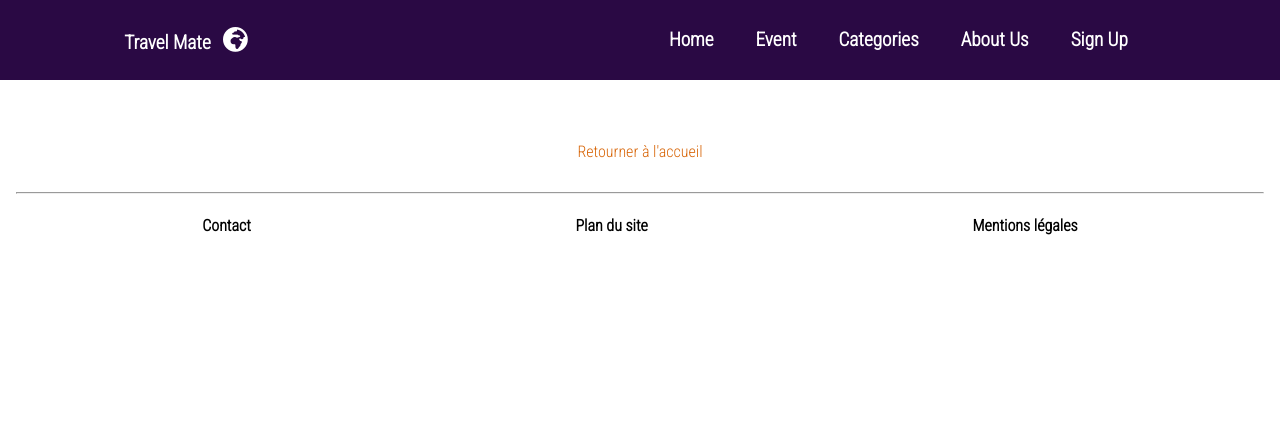
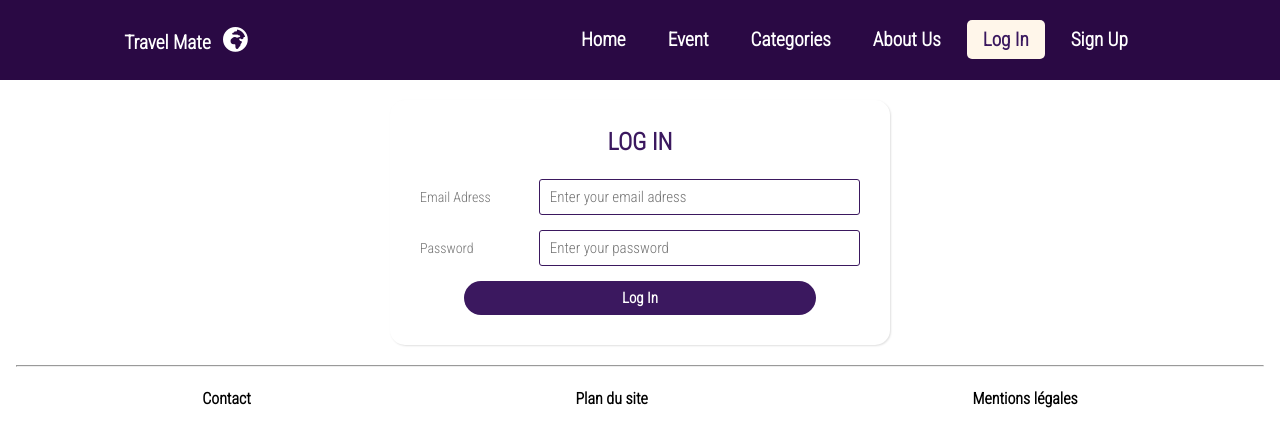
Before and after one commit to VaillantA/code-travel-mate, a React app: page /Login in a window 1280 px wide. Built offline with nearby package versions, Linux system fonts and the light colour scheme; no server answers; a web font is replaced by a local one.

Commit message:
feat: feature/Login input and Login done--DONE

```diff
--- a/src/components/App/index.js
+++ b/src/components/App/index.js
@@ -1,5 +1,7 @@
 // == Import
 import React from 'react';
+import { useEffect } from 'react';
+import { useDispatch, useSelector } from 'react-redux';
 
 // import { BrowserRouter } from 'react-router-dom';
 import NavBar from 'src/components/NavBar';
@@ -7,16 +9,16 @@ import { Switch, Route, Redirect } from 'react-router-dom';
 import Categories from 'src/components/Categories';
 import Events from 'src/components/Events';
 import LoginForm from 'src/components/LoginForm';
+import Login from 'src/components/Login';
 import NotFound from 'src/components/NotFound';
-import './style.scss';
 import Cards from 'src/components/Cards';
 import Searchbar from 'src/components/Searchbar';
 import Footer from 'src/components/Footer';
 import EventDetail from 'src/components/EventDetail';
 
-import { useDispatch, useSelector } from 'react-redux';
-import { useEffect } from 'react';
+
 import Home from '../Home';
+import './style.scss';
 
 // == Composant
 const App = () => {
@@ -54,6 +56,9 @@ const App = () => {
         <Route path="/detailsEvent">
           <EventDetail />
         </Route>
+        <Route path="/Login">
+          <Login />
+        </Route>
         <Route path="/registration">
           <LoginForm />
         </Route>
--- /dev/null
+++ b/src/components/Login/Input.js
@@ -0,0 +1,28 @@
+import PropTypes from 'prop-types';
+import { useDispatch, useSelector } from 'react-redux';
+
+const Input = ({ inputKey, ...props }) => {
+  const value = useSelector((state) => state[inputKey]);
+  const dispatch = useDispatch();
+  const handleChange = (event) => {
+    dispatch({
+      type: 'CHANGE_VALUE',
+      newValue: event.target.value,
+      key: inputKey,
+    });
+  };
+  return (
+
+    <input
+      value={value}
+      onChange={handleChange}
+      {...props}
+    />
+  );
+};
+
+Input.propTypes = {
+  inputKey: PropTypes.string.isRequired,
+};
+
+export default Input;
--- /dev/null
+++ b/src/components/Login/index.js
@@ -0,0 +1,56 @@
+import { useDispatch, useSelector } from 'react-redux';
+
+import { useEffect } from 'react';
+import PropTypes from 'prop-types';
+import Input from './Input';
+
+import './style.scss';
+
+const Login = () => {
+  useEffect(() => {
+    document.title = 'Login';
+  }, []);
+
+  const dispatch = useDispatch();
+  const handleSubmit = (event) => {
+    event.preventDefault();
+    dispatch({
+      type: 'LOGIN',
+    });
+  };
+  return (
+    <div className="container">
+      <div className="title">
+        Log In
+      </div>
+      <div className="form" onSubmit={handleSubmit}>
+        <div className="input-field">
+          <label>Email Adress</label>
+          <Input
+            type="email"
+            aria-label="Email"
+            placeholder="Enter your email adress"
+            className="input"
+            inputKey="userEmail"
+          />
+        </div>
+        <div className="input-field">
+          <label>Password</label>
+          <Input
+            type="password"
+            aria-label="Password"
+            placeholder="Enter your password"
+            className="input"
+            inputKey="userPassword"
+          />
+        </div>
+        <button type="button" className="button">Log In</button>
+      </div>
+    </div>
+  );
+};
+Login.propTypes = {
+
+};
+
+export default Login;
--- a/src/components/NavBar/index.js
+++ b/src/components/NavBar/index.js
@@ -38,6 +38,9 @@ const NavBar = () => {
           <NavLink className="nav-links" to="/about-us">About Us</NavLink>
         </li>
         <li>
+          <NavLink className="nav-links" to="/login">Log In</NavLink>
+        </li>
+        <li>
           <NavLink className="nav-links" to="/registration">Sign Up</NavLink>
         </li>
       </ul>
--- a/src/components/NavBar/style.scss
+++ b/src/components/NavBar/style.scss
@@ -37,7 +37,7 @@ color: #fff;
 
 .nav-menu {
   display : grid;
-  grid-template-columns: repeat(5, auto);
+  grid-template-columns: repeat(6, auto);
   grid-gap: 10px;
   list-style: none;
   text-align: center;
--- a/src/reducers/index.js
+++ b/src/reducers/index.js
@@ -1,10 +1,12 @@
 import { combineReducers } from 'redux';
 import searchBarReducer from './searchBarReducer';
 import eventsReducer from './eventsReducer';
+import loginReducer from './loginReducer';
 
 const rootReducer = combineReducers({
   searchBar: searchBarReducer,
   events: eventsReducer,
+  login: loginReducer,
 });
 
 export default rootReducer;
--- /dev/null
+++ b/src/reducers/loginReducer.js
@@ -0,0 +1,22 @@
+export const initialState = {
+  loading: false,
+};
+
+const reducer = (state = initialState, action = {}) => {
+  switch (action.type) {
+    case 'CHANGE_VALUE':
+      return {
+        ...state,
+        [action.key]: action.newValue, // avec des [] on peut mettre un nom de propriété dynamique
+      };
+    case 'LOGIN':
+      return {
+        ...state,
+        loading: true,
+      };
+    default:
+      return state;
+  }
+};
+
+export default reducer;
```
Also changed, not shown: src/components/Login/style.scss (added).
